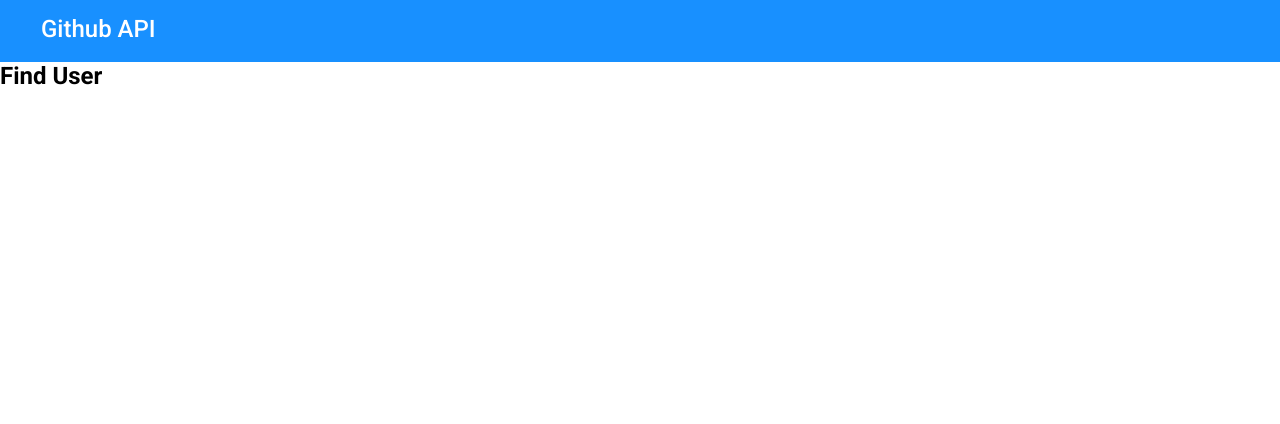
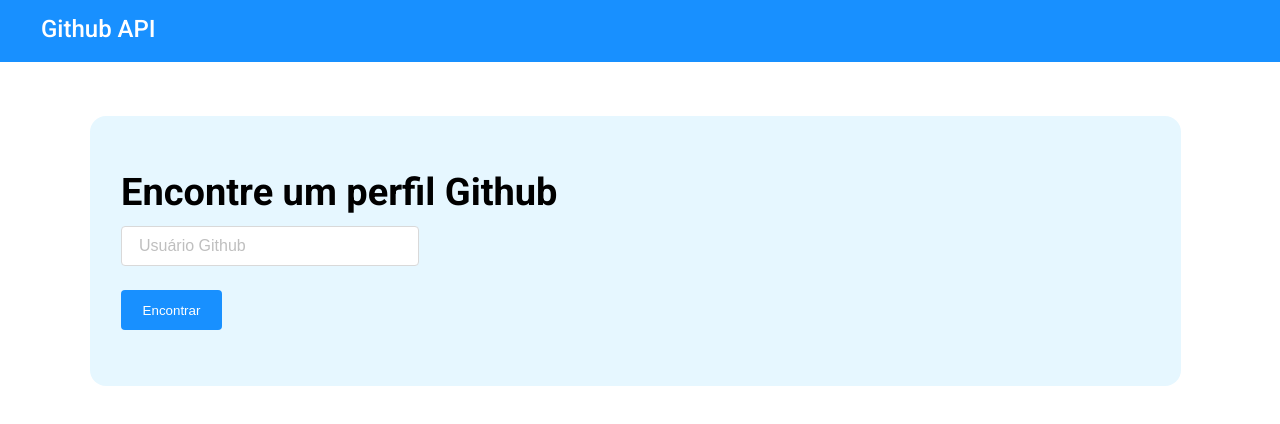
Before and after one commit to rafaelspa/github-api, a React app: page /find-user in a window 1280 px wide. Shown: the top 424 px of the page. Built offline with nearby package versions, Linux system fonts and the light colour scheme; the HTML template or start-up script is replaced by a standard one.

Commit message:
Input block

```diff
--- a/src/components/InputBlock/index.tsx
+++ b/src/components/InputBlock/index.tsx
@@ -0,0 +1,16 @@
+import "./styles.css";
+import PrimaryButton from "../PrimaryButton";
+
+export default function InputBlock() {
+  return (
+    <div className="ga-input-block">
+      <form className="ga-input-block-form">
+        <div className="ga-input-block-text">
+          <h2 className="ga-input-block-title">Encontre um perfil Github</h2>
+          <input className="ga-input-text" type="text" placeholder="Usuário Github" />
+        </div>
+        <PrimaryButton text="Encontrar" />
+      </form>
+    </div>
+  );
+}
--- a/src/components/InputBlock/styles.css
+++ b/src/components/InputBlock/styles.css
@@ -0,0 +1,40 @@
+.ga-input-block {
+    width: 100%;
+    height: 270px;
+    background-color: var(--ga-color-bg-input);
+    border-radius: 16px;
+    padding: 54px 31px;
+}
+
+.ga-input-block-form {
+    display: flex;
+    flex-direction: column;
+    height: 100%;
+    gap: 24px;
+}
+
+.ga-input-block-text {
+    display: flex;
+    flex-direction: column;
+    gap: 12px;
+}
+
+.ga-input-block-title {
+    font-size: 38px;
+}
+
+.ga-input-text {
+    width: 298px;
+    height: 40px;
+    border: 1px solid var(--ga-color-border-input);
+    border-radius: 4px;
+    padding: 0 17px;
+    outline: none;
+    color: var(--ga-color-font-input-text);
+}
+
+.ga-input-text::placeholder {
+    font-size: 16px;
+    font-weight: 400;
+    color: var(--ga-color-font-input-placeholder);
+}
--- a/src/components/PrimaryButton/index.tsx
+++ b/src/components/PrimaryButton/index.tsx
@@ -5,5 +5,5 @@
 };
 
 export default function PrimaryButton({ text }: Props) {
-  return <button className="ga-primary-button">{text}</button>;
+  return <button type="button" className="ga-primary-button">{text}</button>;
 }
--- a/src/index.css
+++ b/src/index.css
@@ -14,6 +14,7 @@
     --ga-color-font-input-title: #262626;
     --ga-color-font-input-placeholder: #BFBFBF;
     --ga-color-border-input: #D9D9D9;
+    --ga-color-font-input-text: #5C5858;
 
     /* Output form */
     --ga-color-bg-output-primary: #F5F5F5;
--- a/src/routes/Home/FindUser/index.tsx
+++ b/src/routes/Home/FindUser/index.tsx
@@ -1,7 +1,12 @@
+import './styles.css';
+import InputBlock from "../../../components/InputBlock";
+
 export default function FindUser() {
 
     return (
 
-        <h2>Find User</h2>
+        <main className="ga-find-user-main">
+            <InputBlock />
+        </main>
     )
 }
--- /dev/null
+++ b/src/routes/Home/FindUser/styles.css
@@ -0,0 +1,5 @@
+.ga-find-user-main {
+    padding: 54px 99px 54px 90px;
+    height: 100vh;
+    width: 100%;
+}
```
